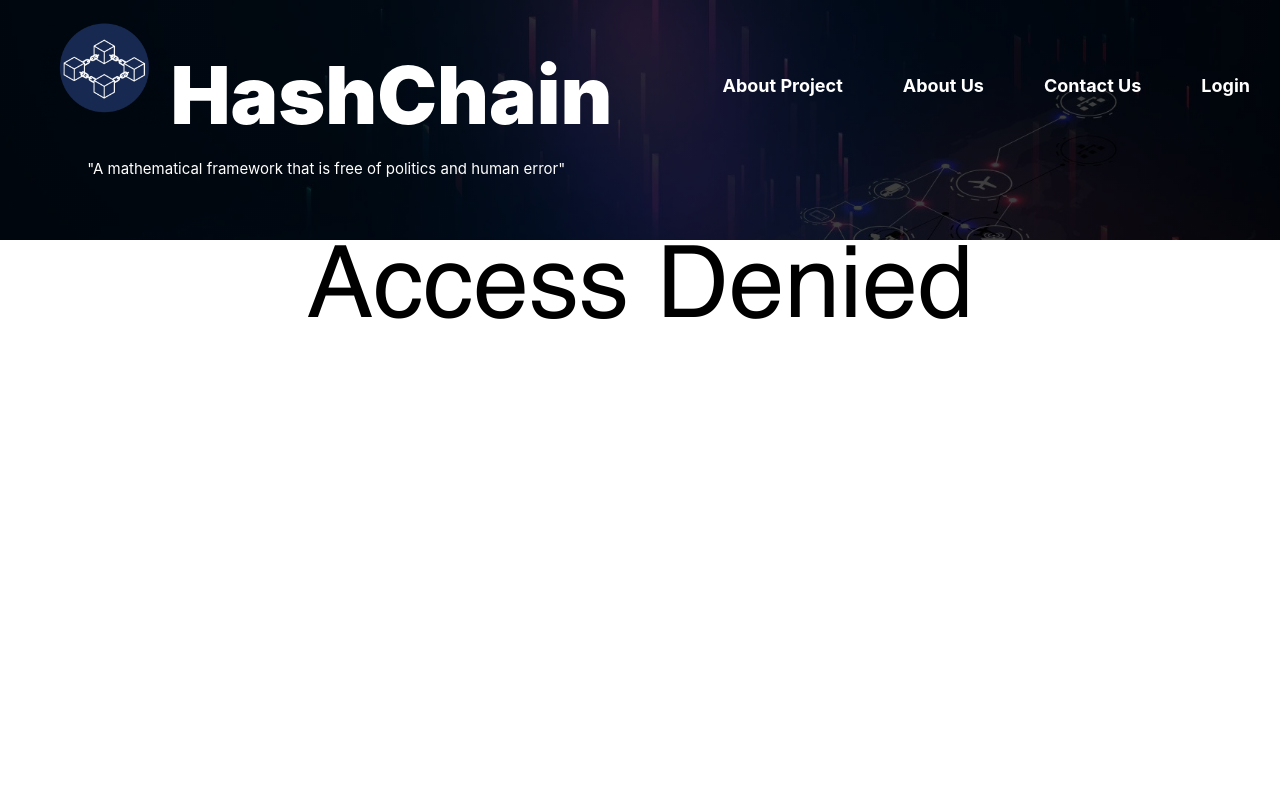
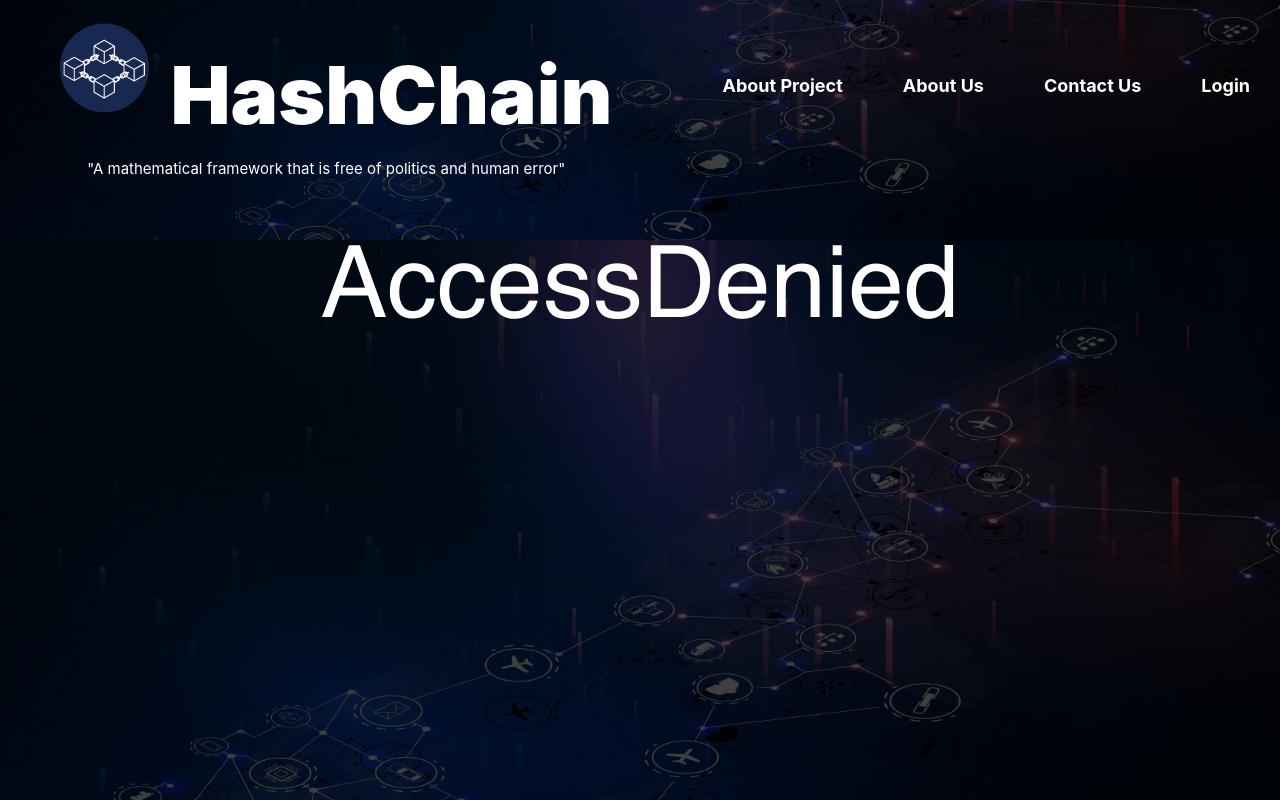
Before and after one commit to CosmoProgrammer/HashChain, a React (Create React App) app in the folder main_app/: page /inventory in a window 1280 px wide. Shown: the top 800 px of the page. Built offline with nearby package versions, Linux system fonts and the light colour scheme.

Commit message:
added home styling

```diff
--- a/main_app/src/containers/AccessDenied.js
+++ b/main_app/src/containers/AccessDenied.js
@@ -1,18 +1,19 @@
 import React from 'react';
 import '../styles/style.css';
+import '../styles/home.css';
 
 function NoPageFound(){
     console.log('No page found');
     return(
-        <div style = {{
+        <div className='home' style = {{
 
                 fontFamily: "newfont1",
                 fontSize: "100px",
                 textAlign: "center",
-                color: "rgb(0,0,0)",
+                color: "rgb(255,255,255)",
                 position:"relative",
         }}>
-            Access Denied
+            AccessDenied
         </div>
     )
 }
--- a/main_app/src/containers/QRCreator.js
+++ b/main_app/src/containers/QRCreator.js
@@ -1,12 +1,14 @@
 import { useState } from 'react';
 import { useParams } from 'react-router-dom';
 import QRCode from 'react-qr-code';
+import '../styles/home.css';
+
 
 function QRCreator(props) {
     let id = useParams()
     console.log(id.id)
     return (
-        <div>
+        <div className="home">
             <br /><br /><br />
         <center>
             {id && (
--- a/main_app/src/containers/QRScanner.js
+++ b/main_app/src/containers/QRScanner.js
@@ -3,6 +3,7 @@ import { useNavigate } from 'react-router-dom';
 import QrScanner from "react-qr-scanner";
 import TreeRenderer from './TreeRenderer';
 import bg from '../styles/wp9448982.png'
+import '../styles/home.css';
 
 const QRScanner = () => {
   const [result, setResult] = useState(null);
```
